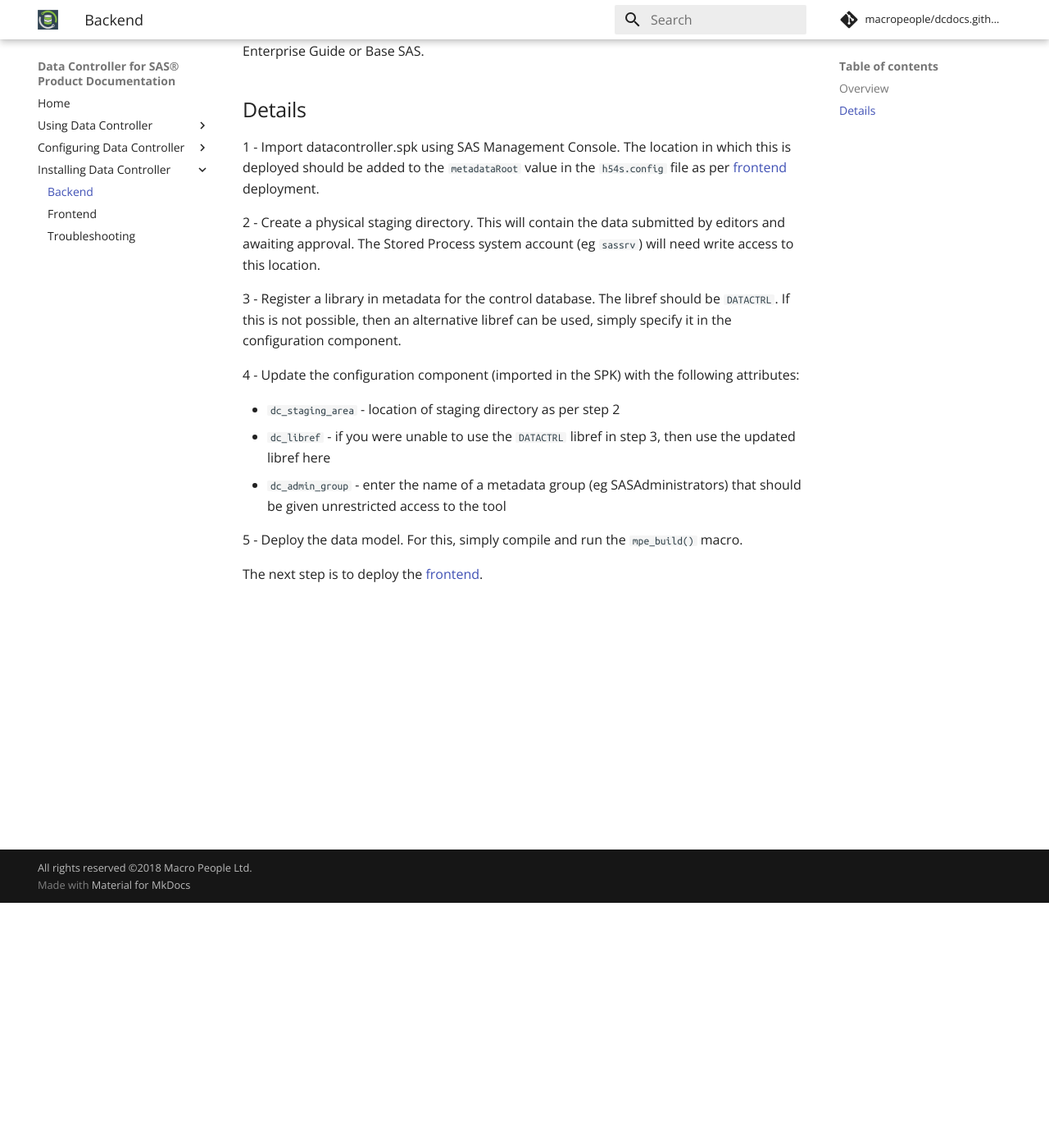
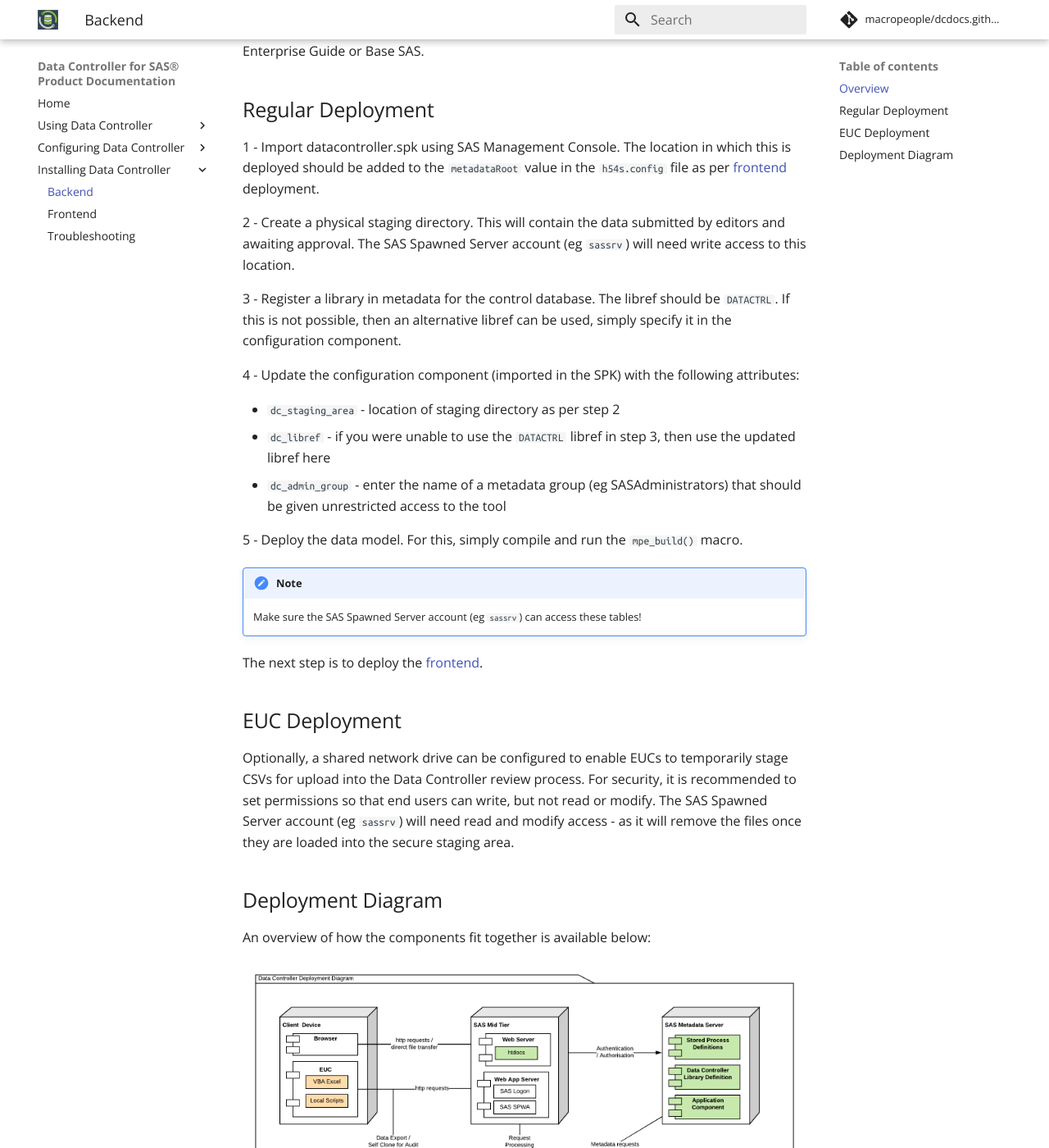
Before and after one commit to datacontroller/docs.datacontroller.io, an MkDocs documentation site: the page built from docs/dci-backend.md, in a window 1280 px wide and 1400 px high, scrolled down 299 px. Shown: the whole window at 82% size. Built offline with MkDocs 1.6.1 and Material for MkDocs 9.7.7, drawn with Linux system fonts in a browser that asks for light colours; comment, search, counter and statistics services are not loaded; old or Windows-style settings are respelled for this version of MkDocs.

Commit message:
adding deployment uml diagram

```diff
--- a/docs/dci-backend.md
+++ b/docs/dci-backend.md
@@ -3,11 +3,11 @@
 ## Overview
 The backend for Data Controller consists of a set of Stored Processes, a macro library, and a database.  The database can be SAS Base library if desired, however this can cause contention (eg table locks) if end users are able to connect to the datasets directly, eg via Enterprise Guide or Base SAS.
 
-## Details
+## Regular Deployment
 
 1 - Import datacontroller.spk using SAS Management Console.  The location in which this is deployed should be added to the `metadataRoot` value in the `h54s.config` file as per [frontend](dci-frontend.md#details) deployment.
 
-2 - Create a physical staging directory.  This will contain the data submitted by editors and awaiting approval.  The Stored Process system account (eg `sassrv`) will need write access to this location.
+2 - Create a physical staging directory.  This will contain the data submitted by editors and awaiting approval.  The SAS Spawned Server account (eg `sassrv`) will need write access to this location.
 
 3 - Register a library in metadata for the control database.  The libref should be `DATACTRL`.  If this is not possible, then an alternative libref can be used, simply specify it in the configuration component.
 
@@ -19,5 +19,19 @@
 
 5 - Deploy the data model.  For this, simply compile and run the `mpe_build()` macro.
 
+!!! note
+    Make sure the SAS Spawned Server account (eg `sassrv`) can access these tables!
+
 
 The next step is to deploy the [frontend](dci-frontend.md).
+
+## EUC Deployment
+
+Optionally, a shared network drive can be configured to enable EUCs to temporarily stage CSVs for upload into the Data Controller review process.
+For security, it is recommended to set permissions so that end users can write, but not read or modify.  The SAS Spawned Server account (eg `sassrv`) will need read and modify access - as it will remove the files once they are loaded into the secure staging area.
+
+## Deployment Diagram
+
+An overview of how the components fit together is available below:
+
+![deploymentdiagram](img/dci_deploymentdiagram.png)
```
Also changed, not shown: docs/img/dci_deploymentdiagram.png (added).
